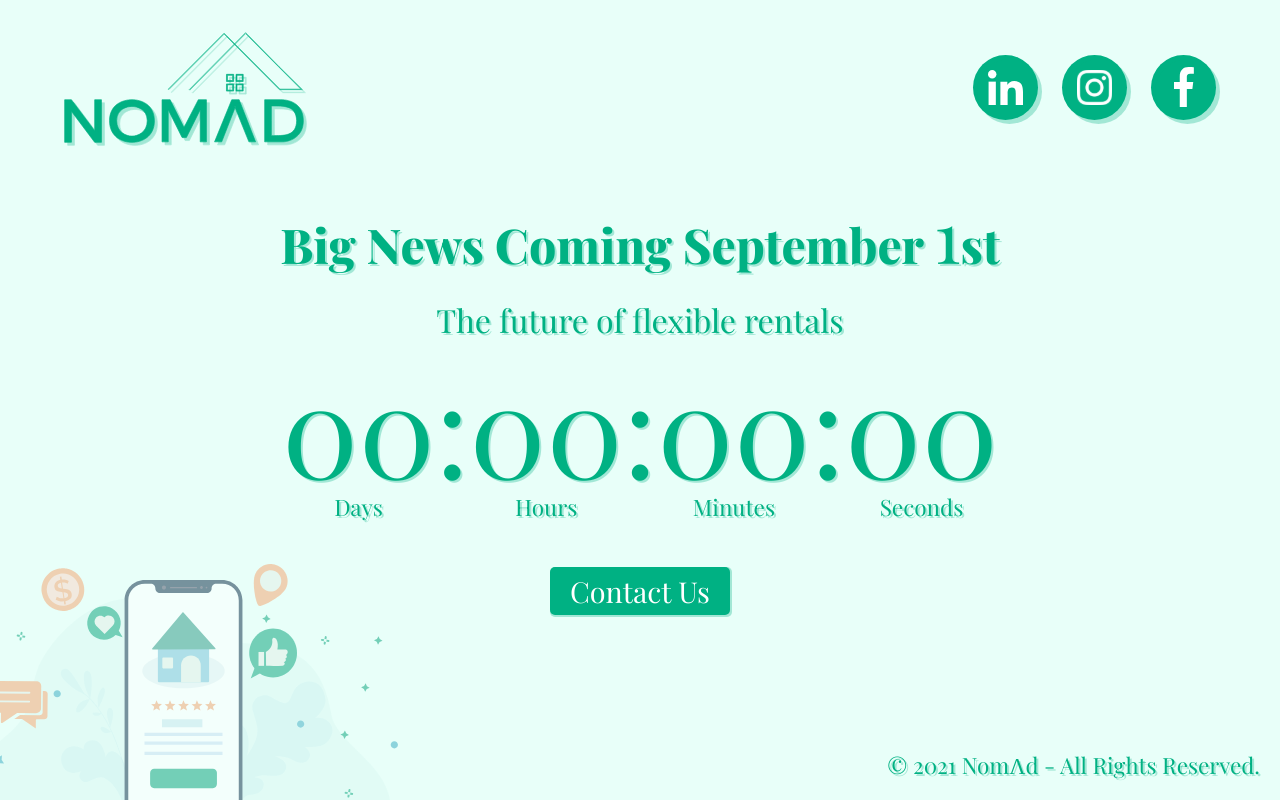
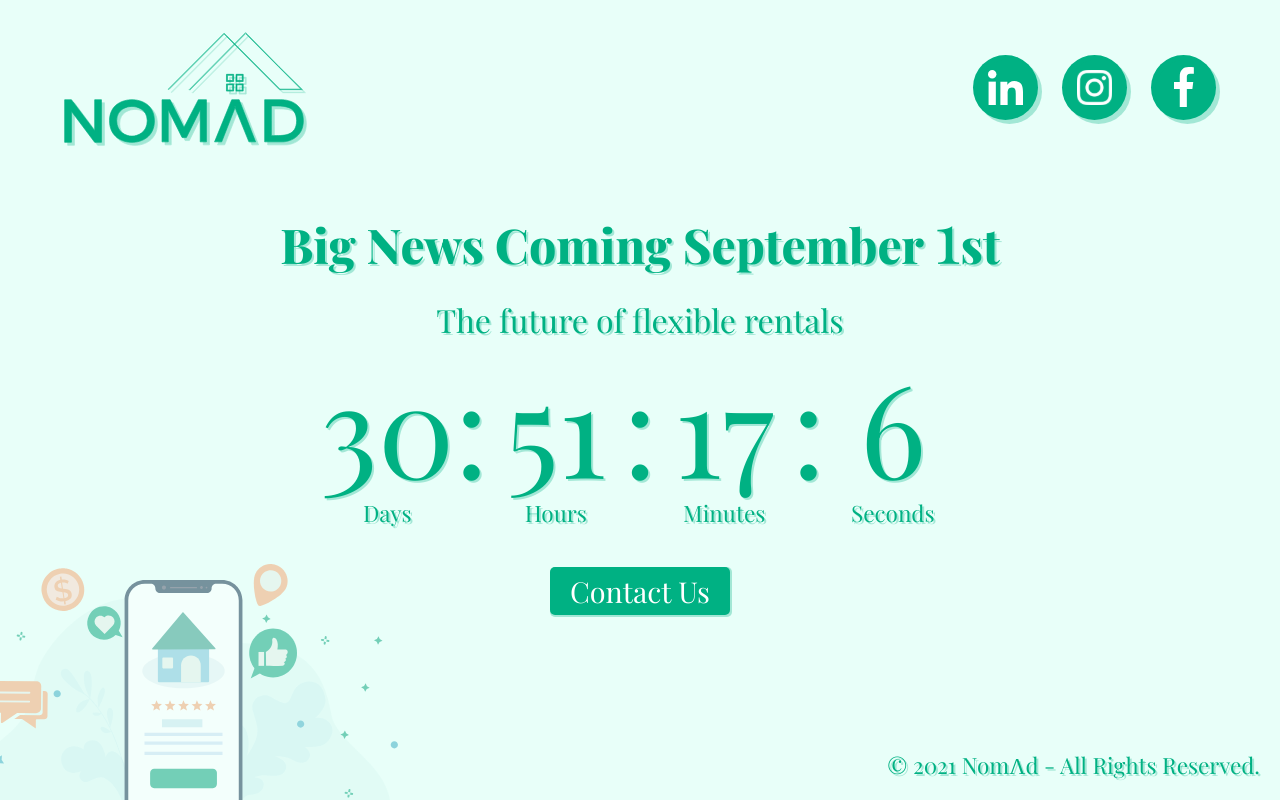
Before and after one commit to staynomad/splash-page, a React (Create React App) app: page / in a window 1280 px wide. Built offline with nearby package versions, Linux system fonts and the light colour scheme.

Commit message:
create live countdown timer

```diff
--- a/src/App.js
+++ b/src/App.js
@@ -1,7 +1,38 @@
-import React from "react";
+import React, { useEffect, useState } from "react";
 import "./app.css";
 
 const App = () => {
+  const [days, setDays] = useState(0);
+  const [hours, setHours] = useState(0);
+  const [minutes, setMinutes] = useState(0);
+  const [seconds, setSeconds] = useState(0);
+
+  useEffect(() => {
+    setInterval(countdown, 1000);
+    return () => {
+      clearInterval(countdown);
+    };
+  }, []);
+
+  const countdown = () => {
+    //Get date info
+    const sep1 = new Date("September 1, 2021 00:00:00").getTime();
+    const currentDate = new Date().getTime();
+    const gap = sep1 - currentDate;
+
+    //Calculations
+    const s = 1000;
+    const m = s * 60;
+    const h = m * 60;
+    const d = h * 60;
+
+    //setState
+    setDays(Math.floor(gap / d));
+    setHours(Math.floor((gap % d) / h));
+    setMinutes(Math.floor((gap % h) / m));
+    setSeconds(Math.floor((gap % m) / s));
+  };
+
   const handleOpenSocial = (href) => {
     window.open(href, "_blank");
   };
@@ -62,28 +93,28 @@ const App = () => {
         <h2 className="subtitle">The future of flexible rentals</h2>
         <div className="timer-container">
           <div className="timer-number">
-            <h3 className="timer">00</h3>
+            <h3 className="timer">{days}</h3>
             <div className="timer-label">
               <h5>Days</h5>
             </div>
           </div>
           <h4 className="timer">:</h4>
           <div className="timer-number">
-            <h3 className="timer">00</h3>
+            <h3 className="timer">{hours}</h3>
             <div className="timer-label">
               <h5>Hours</h5>
             </div>
           </div>
           <h4 className="timer">:</h4>
           <div className="timer-number">
-            <h3 className="timer">00</h3>
+            <h3 className="timer">{minutes}</h3>
             <div className="timer-label">
               <h5>Minutes</h5>
             </div>
           </div>
           <h4 className="timer">:</h4>
           <div className="timer-number">
-            <h3 className="timer">00</h3>
+            <h3 className="timer">{seconds}</h3>
             <div className="timer-label">
               <h5>Seconds</h5>
             </div>
--- a/src/app.css
+++ b/src/app.css
@@ -48,7 +48,7 @@
 
 .timer-label {
   position: absolute;
-  bottom: -7%;
+  bottom: -10%;
   left: 50%;
   transform: translateX(-50%);
   font-size: 1.7rem;
```
